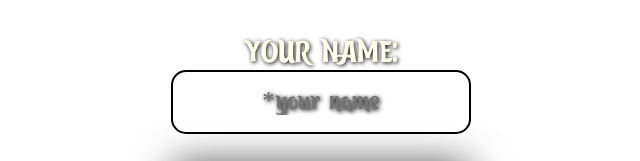
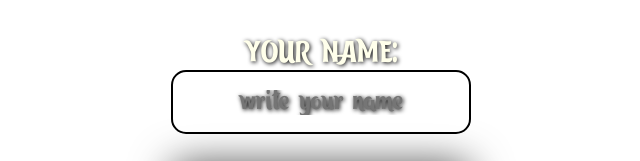
Before and after one commit to Neyko-qt/Neyko-qt.github.io, a website built with webpack: page WorldOfWizards/game.html in a window 1280 px wide. Shown: the part 281-442 px from the top of the page, without its empty margins (319-959 px from the left). Built offline with nearby package versions, Linux system fonts and the light colour scheme.

Commit message:
correct game.html

```diff
--- a/WorldOfWizards/game.html
+++ b/WorldOfWizards/game.html
@@ -16,7 +16,7 @@
     <h2>REGISTRATION</h2>
     <form onsubmit="return false;">
       <label>YOUR NAME:</label>
-      <input id="playerName" type="text" placeholder="*your name" required>
+      <input id="playerName" type="text" placeholder="write your name" required>
       <button id="btnStart" type="submit">PLAY!</button>
     </form>
   </section>
```
